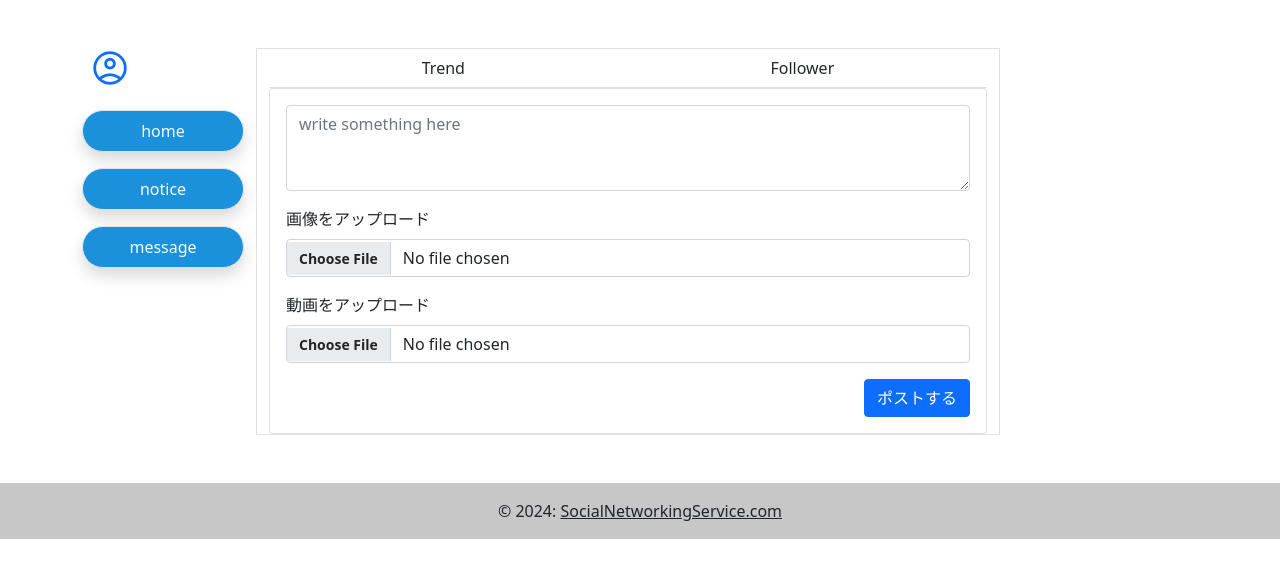
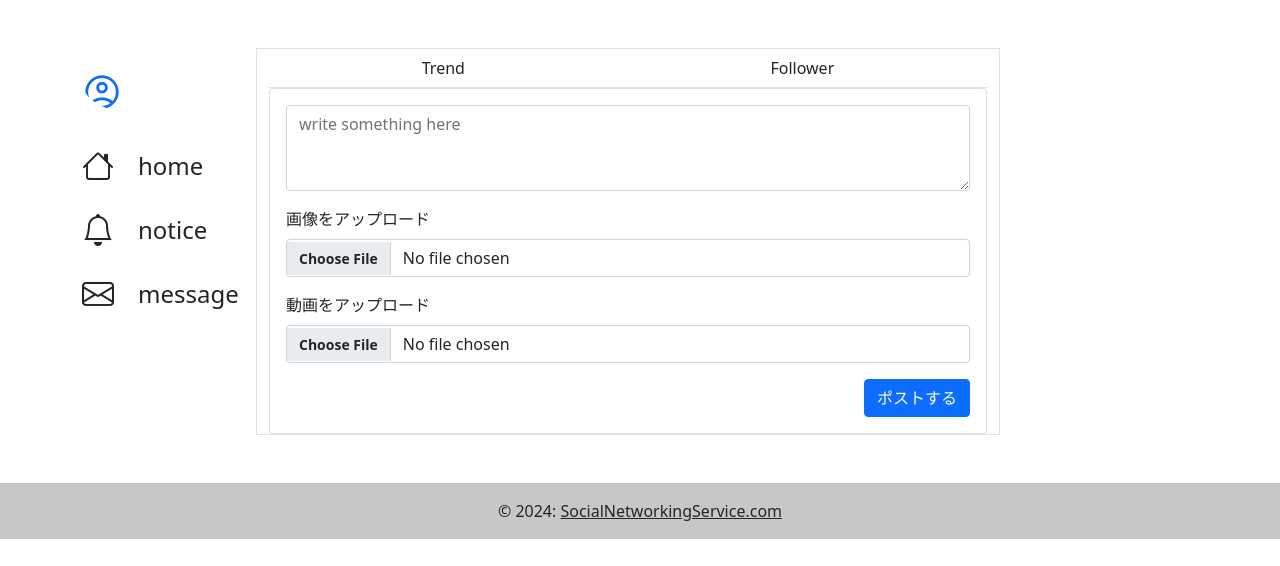
Before and after one commit to kenya6111/Social-Networking-System, a PHP site: template Views/page/home.php in a window 1280 px wide. Shown: the top 566 px of the page. Run offline with PHP 8.4, Linux system fonts and the light colour scheme; the template is opened without the code that fills it, so the values that code supplies are empty.

Commit message:
アイコンとプロフィール画像の修正

```diff
--- a/Database/DataAccess/Implementations/PostDAOImpl.php
+++ b/Database/DataAccess/Implementations/PostDAOImpl.php
@@ -79,7 +79,8 @@ class PostDAOImpl implements PostDAO
         $query = "SELECT posts.*,
                     COUNT(posts.post_id) AS like_count,
                     users.username,
-                    users.id
+                    users.id,
+                    users.profile_image
                 FROM posts
                 LEFT JOIN users
                 ON posts.user_id= users.id
--- a/Routing/routes.php
+++ b/Routing/routes.php
@@ -384,10 +384,12 @@ return [
 
     'homepage' => Route::create('homepage', function (): HTTPRenderer {
         $postDao = DAOFactory::getPostDAO();
+        $userDao = DAOFactory::getUserDAO();
         $posts = $postDao->getPostsOrderedByLikesDesc();
         $posts2 = $postDao->getPostsOfFollowers($_SESSION['user_id']);
+        $user = $userDao->getById2($_SESSION['user_id']);
 
-        return new HTMLRenderer('page/home',['posts'=>$posts,'posts2' => $posts2, 'loginUserId' => $_SESSION['user_id']]);
+        return new HTMLRenderer('page/home',['posts'=>$posts,'posts2' => $posts2, 'loginUserId' => $_SESSION['user_id'],'user' => $user]);
     })->setMiddleware(['auth']),
     'form/post' => Route::create('form/post', function (): HTTPRenderer {
 
--- a/Views/layout/header.php
+++ b/Views/layout/header.php
@@ -9,6 +9,7 @@
     <link href="https://cdn.jsdelivr.net/npm/bootstrap@5.0.2/dist/css/bootstrap.min.css" rel="stylesheet" crossorigin="anonymous">
     <!-- Google font Icon -->
     <link rel="stylesheet" href="https://fonts.googleapis.com/css2?family=Material+Symbols+Outlined:opsz,wght,FILL,GRAD@20..48,100..700,0..1,-50..200" />
+    <link href="https://cdn.jsdelivr.net/npm/bootstrap-icons/font/bootstrap-icons.css" rel="stylesheet">
 
     <title>Social Networking Service</title>
 </head>
--- a/Views/page/home.php
+++ b/Views/page/home.php
@@ -2,19 +2,26 @@
     <div class="col-2">
         <div>
             <a href="/profile?user_id=<?= htmlspecialchars($loginUserId);?>">
-                <span class="material-symbols-outlined ms-2 fs-1">account_circle</span>
+                <div class="profile-container rounded-circle overflow-hidden">
+                     <?php if ($user['profile_image'] != null ):?>
+                        <img src=" <?= "/uploads/".$user['profile_image'] ?>" class="img-fluid" alt="">
+                    <?php else: ?>
+                        <span class="material-symbols-outlined mt-4 fs-1">account_circle</span>
+                    <?php endif; ?>
+                    <!-- <span class="material-symbols-outlined ms-2 fs-1">account_circle</span> -->
+                </div>
             </a>
             <h5 class="ms-3 pt-2"><?=htmlspecialchars($post['username']) ?></h5>
         </div>
             <ul class="navbar-nav">
-                <li class="nav-item border text-center rounded-pill mb-3 shadow btn-color">
-                    <a class="nav-link text-light" href="/homepage">home</a>
+                <li class="nav-item  text-center  ">
+                    <a class="nav-link text-body fs-4 d-flex align-items-center justify-content-start" href="/homepage"><i class="bi bi-house me-4 fs-2"></i>home</a>
                 </li>
-                <li class="nav-item border text-center rounded-pill mb-3 shadow btn-color">
-                    <a class="nav-link text-light" href="/notice">notice</a>
+                <li class="nav-item  text-center ">
+                    <a class="nav-link text-body fs-4 d-flex align-items-center justify-content-start" href="/notice"><i class="bi bi-bell  me-4 fs-2"></i>notice</a>
                 </li>
-                <li class="nav-item  border  text-center rounded-pill mb-3 shadow btn-color">
-                    <a class="nav-link text-light" href="/message">message</a>
+                <li class="nav-item    text-center  ">
+                    <a class="nav-link text-body fs-4 d-flex align-items-center justify-content-start" href="/message"><i class="bi bi-envelope me-4 fs-2"></i>message</a>
                 </li>
             </ul>
 
@@ -55,11 +62,20 @@
                         <input id="user_id" type="hidden" name="user_id" value="<?= $post['user_id']?>">
                         <?php $modalId = 'exampleModal' . $post['id']; ?>
                         <li class=" post border-top pt-2 pb-2 clickable-post" data-url="/post?post_id=<?= $post['post_id'];?>">
-                                <div class="d-flex">
+
+                                <div class="d-flex justify-content-start">
                                     <a href="/profile?user_id=<?= $post['id'];?>">
-                                        <span class="material-symbols-outlined ms-2 fs-1">account_circle</span>
+                                        <!-- <span class="material-symbols-outlined ms-2 fs-1">account_circle</span> -->
+                                        <div class="profile-container rounded-circle overflow-hidden">
+                                            <?php if ($post['profile_image'] != null ):?>
+                                                <img src=" <?= "/uploads/".$post['profile_image'] ?>" class="img-fluid" alt=""   width="50" height="50">
+                                            <?php else: ?>
+                                                <span class="material-symbols-outlined mt-4 fs-1">account_circle</span>
+                                            <?php endif; ?>
+                                        </div>
                                     </a>
                                     <h5 class="ms-3 pt-2"><?=htmlspecialchars($post['username']) ?></h5>
+
                                 </div>
                                 <div class="mx-5">
                                     <p> <?= htmlspecialchars($post['message']) ?> </p>
@@ -203,13 +219,8 @@
     </div>
 </div>
 <style>
-.tf-btn:hover{
-    background-color: rgba(249,249,249,1);
-}
-.btn-color{
-    background-color: rgb(26, 145, 218, 1);
 
-}
+
 .file-button::file-selector-button {
   font-weight: bold;
   color: white;
```
Also changed, not shown: Views/component/profile.php (+10 -8 lines).
